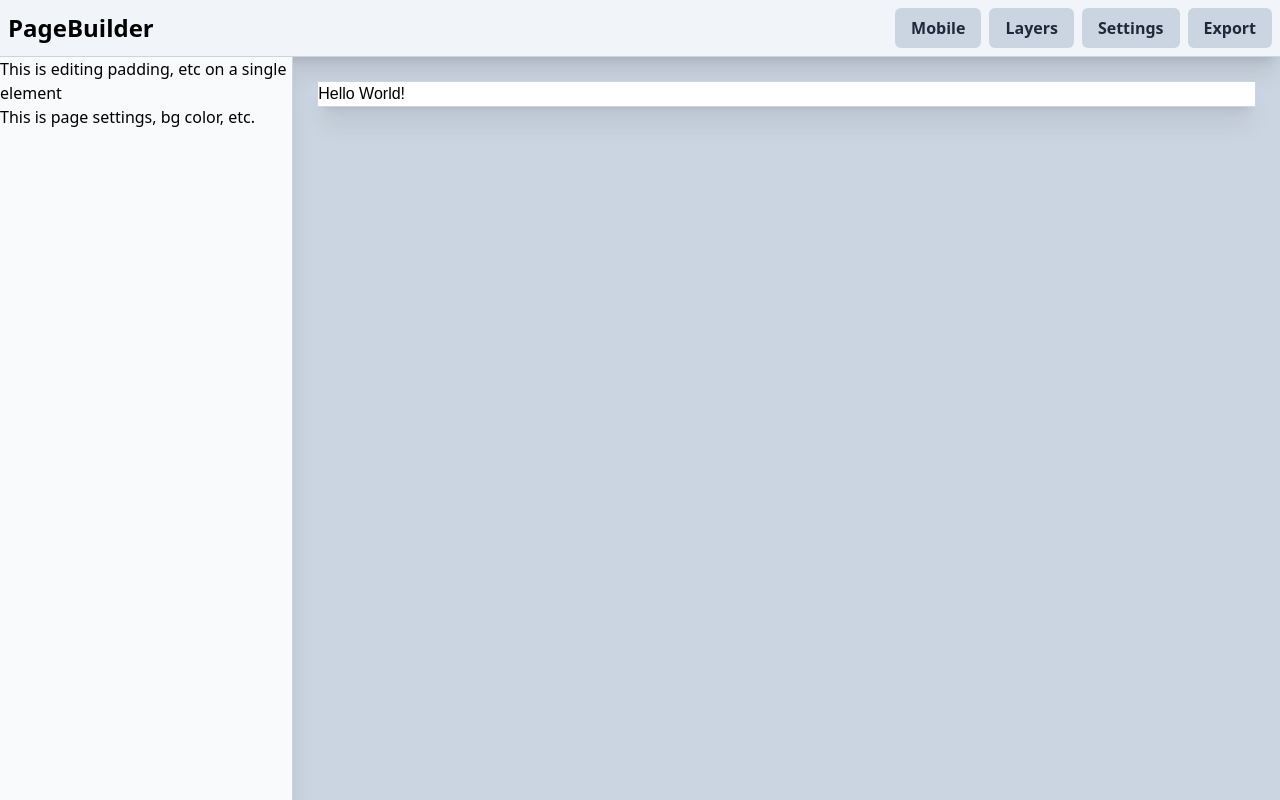
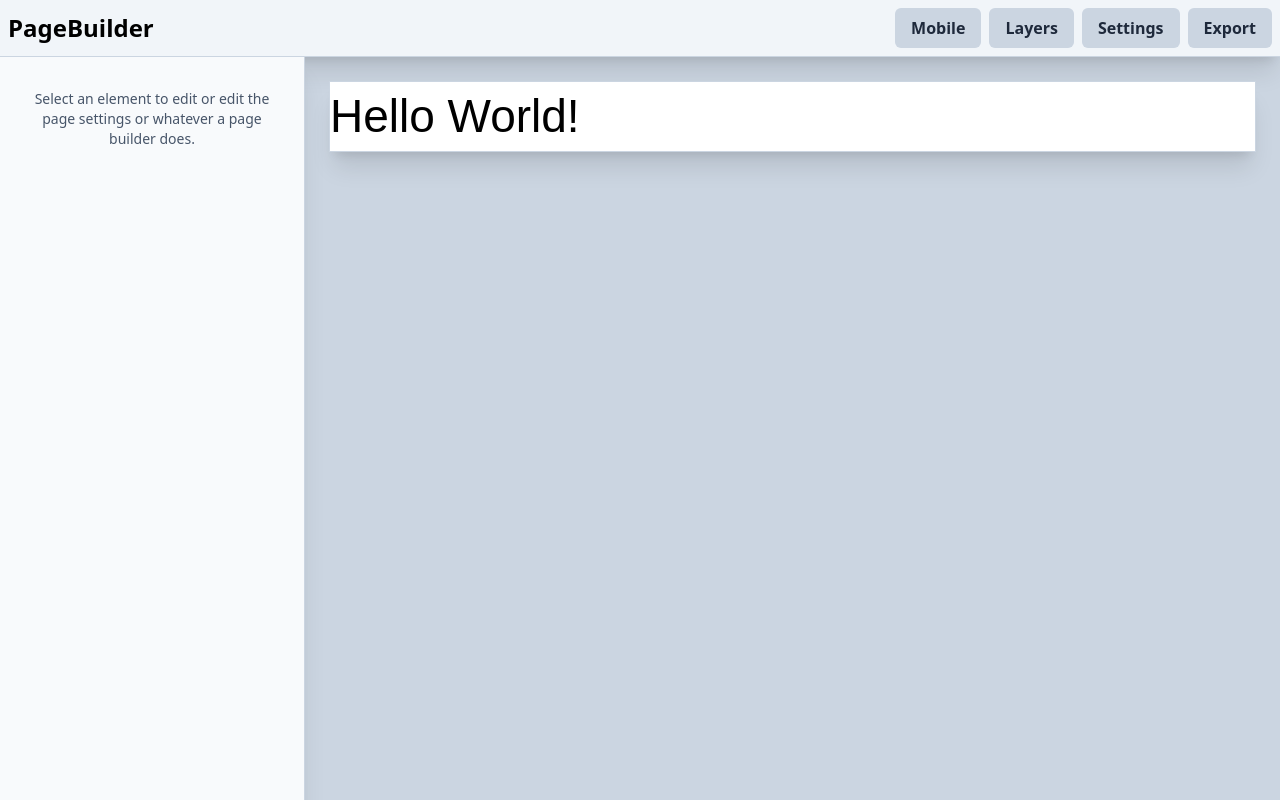
Before and after one commit to InternetStarship/Marketlify.xyz, a Next.js app: page / in a window 1280 px wide. Built offline with nearby package versions, Linux system fonts and the light colour scheme.

Commit message:
sidebar start

```diff
--- a/components/Canvas.js
+++ b/components/Canvas.js
@@ -3,7 +3,9 @@
  *   All rights reserved.
  */
 
-export default function Canvas({ page }) {
+import Element from "./builder/Element";
+
+export default function Canvas({ page, edit }) {
   return (
     <main id="canvasContainer">
       <div id="mainCanvas">
@@ -18,12 +20,9 @@ export default function Canvas({ page }) {
                         className="element"
                         key={element.id}
                         style={element.style}
+                        onClick={() => edit(element)}
                       >
-                        {element.type === "text" ? (
-                          <p>{element.content}</p>
-                        ) : (
-                          <p>Unknown Element Type</p>
-                        )}
+                        <Element element={element} />
                       </div>
                     ))}
                   </div>
--- a/components/Panel.js
+++ b/components/Panel.js
@@ -3,8 +3,85 @@
  *   All rights reserved.
  */
 
-export default function Panel() {
+import { useState, useEffect } from "react";
+import { AiOutlineCloseCircle } from "react-icons/ai";
+
+export default function Panel({ page, close, selectedId }) {
+  const [styles, setStyles] = useState({
+    color: "#000000",
+    fontFamily: "sans-serif",
+    fontSize: 46,
+    fontWeight: 400,
+    fontStyle: "normal",
+    textDecoration: "none",
+    textAlign: "left",
+    lineHeight: 1.5,
+    letterSpacing: 0, // test
+  });
+
+  useEffect(() => {
+    const currentElement = findById(selectedId, page.sections);
+    currentElement.style = styles;
+    console.log("styles updates", currentElement.style);
+    // TODO - update the styles of page;
+  }, [styles]);
+
+  const handleChange = (event) => {
+    const { name, value } = event.target;
+    setStyles({ ...styles, [name]: value });
+  };
+
+  const renderInputs = () => {
+    const makeLabelPretty = (key) => {
+      return key
+        .replace(/([A-Z])/g, " $1")
+        .replace(/^./, (str) => str.toUpperCase());
+    };
+
+    return Object.entries(styles).map(([key, value]) => (
+      <div key={key} className="sidebar-fieldset">
+        <label className="sidebar-label" htmlFor={key}>
+          {makeLabelPretty(key)}:
+        </label>
+        <input
+          className="sidebar-input"
+          type="text"
+          id={key}
+          name={key}
+          value={value}
+          onChange={handleChange}
+        />
+      </div>
+    ));
+  };
+
+  function findById(id, obj = sections) {
+    if (Array.isArray(obj)) {
+      for (const item of obj) {
+        const result = findById(id, item);
+        if (result) return result;
+      }
+    } else if (typeof obj === "object") {
+      if (obj.id === id) return obj;
+
+      for (const key in obj) {
+        const result = findById(id, obj[key]);
+        if (result) return result;
+      }
+    }
+
+    return null;
+  }
+
   return (
-    <main className="">This is editing padding, etc on a single element</main>
+    <>
+      <div className="text-lg flex items-center justify-between font-bold mb-6">
+        <h3>Editing [page type]</h3>
+        <button className="text-slate-500" onClick={close}>
+          <AiOutlineCloseCircle />
+        </button>
+      </div>
+      {renderInputs()}
+    </>
   );
 }
--- a/components/Sidebar.js
+++ b/components/Sidebar.js
@@ -5,12 +5,27 @@
 
 import Panel from "../components/Panel";
 import Settings from "../components/Settings";
+import { useState, useEffect } from "react";
 
-export default function Sidebar() {
+export default function Sidebar({ current, page, close, selectedId }) {
+  const [selected, setSelected] = useState(current);
+
+  useEffect(() => {
+    setSelected(current);
+  }, [current]);
+
   return (
     <main id="sidebar">
-      <Panel />
-      <Settings />
+      {selected === "editing" && (
+        <Panel page={page} close={close} selectedId={selectedId} />
+      )}
+      {selected === "settings" && <Settings />}
+      {selected === "" && (
+        <div className="text-sm text-center text-slate-600">
+          Select an element to edit or edit the page settings or whatever a page
+          builder does.
+        </div>
+      )}
     </main>
   );
 }
--- a/components/builder/Element.js
+++ b/components/builder/Element.js
@@ -3,6 +3,14 @@
  *   All rights reserved.
  */
 
-export default function Elements() {
-  return <main className="">We'll see if this matters heh</main>;
+export default function Elements({ element }) {
+  return (
+    <>
+      {element.type === "text" ? (
+        <p>{element.content}</p>
+      ) : (
+        <p>Unknown Element Type</p>
+      )}
+    </>
+  );
 }
--- a/package.json
+++ b/package.json
@@ -14,6 +14,7 @@
     "postcss": "8.4.21",
     "react": "18.2.0",
     "react-dom": "18.2.0",
+    "react-icons": "^4.8.0",
     "tailwindcss": "3.3.1"
   }
 }
--- a/pages/index.js
+++ b/pages/index.js
@@ -41,53 +41,57 @@ export default function Builder() {
         id: 1,
         title: "Section 1",
         style: {
-          background: {
-            color: "#ffffff",
-            image: {
-              url: "",
-              position: "center",
-              repeat: "no-repeat",
-              size: "cover",
-            },
-          },
-          border: {
-            width: 0,
-            style: "solid",
-            color: "#000000",
-          },
-          shadow: {
-            x: 0,
-            y: 0,
-            blur: 0,
-            spread: 0,
-            color: "#000000",
-          },
+          backgroundColor: "#ffffff",
+          backgroundImage: "",
+          backgroundPosition: "center",
+          backgroundRepeat: "no-repeat",
+          backgroundSize: "cover",
+          borderWidth: 0,
+          borderStyle: "solid",
+          borderColor: "#000000",
+          boxShadowX: 0,
+          boxShadowY: 0,
+          boxShadowBlur: 0,
+          boxShadowSpread: 0,
+          boxShadowColor: "#000000",
+          layoutWidth: "100%",
+          layoutHeight: "100%",
+          paddingTop: 0,
+          paddingRight: 0,
+          paddingBottom: 0,
+          paddingLeft: 0,
+          marginTop: 0,
+          marginRight: 0,
+          marginBottom: 0,
+          marginLeft: 0,
         },
         rows: [
           {
             id: 2,
             style: {
-              background: {
-                color: "#ffffff",
-                image: {
-                  url: "",
-                  position: "center",
-                  repeat: "no-repeat",
-                  size: "cover",
-                },
-              },
-              border: {
-                width: 0,
-                style: "solid",
-                color: "#000000",
-              },
-              shadow: {
-                x: 0,
-                y: 0,
-                blur: 0,
-                spread: 0,
-                color: "#000000",
-              },
+              backgroundColor: "#ffffff",
+              backgroundImage: "",
+              backgroundPosition: "center",
+              backgroundRepeat: "no-repeat",
+              backgroundSize: "cover",
+              borderWidth: 0,
+              borderStyle: "solid",
+              borderColor: "#000000",
+              boxShadowX: 0,
+              boxShadowY: 0,
+              boxShadowBlur: 0,
+              boxShadowSpread: 0,
+              boxShadowColor: "#000000",
+              layoutWidth: "100%",
+              layoutHeight: "100%",
+              paddingTop: 0,
+              paddingRight: 0,
+              paddingBottom: 0,
+              paddingLeft: 0,
+              marginTop: 0,
+              marginRight: 0,
+              marginBottom: 0,
+              marginLeft: 0,
             },
             columns: [
               {
@@ -100,7 +104,7 @@ export default function Builder() {
                     style: {
                       color: "#000000",
                       fontFamily: "sans-serif",
-                      fontSize: 16,
+                      fontSize: 46,
                       fontWeight: 400,
                       fontStyle: "normal",
                       textDecoration: "none",
@@ -117,14 +121,34 @@ export default function Builder() {
       },
     ], // this is test data
   });
+  const [current, setCurrent] = useState("");
+  const [selectedId, setSelectedId] = useState("");
+
+  function edit(element) {
+    setCurrent("editing");
+    setSelectedId(element.id);
+  }
+
+  function settings() {
+    setCurrent("settings");
+  }
+
+  function closeSidebar() {
+    setCurrent("");
+  }
 
   return (
     <main className="w-full h-screen overflow-hidden bg-slate-300">
       <Toolbar />
       <div className="flex flex-row">
-        <Sidebar />
+        <Sidebar
+          current={current}
+          selectedId={selectedId}
+          page={page}
+          close={closeSidebar}
+        />
         <div className="w-full">
-          <Canvas page={page} />
+          <Canvas page={page} edit={edit} />
         </div>
       </div>
     </main>
--- a/styles/globals.css
+++ b/styles/globals.css
@@ -7,9 +7,18 @@
 @tailwind utilities;
 
 #sidebar {
-  @apply bg-slate-50 border-r shadow-xl border-slate-300;
+  @apply bg-slate-50 border-r p-8 shadow-xl border-slate-300;
   width: 380px;
   height: calc(100vh - 30px);
+}
+.sidebar-fieldset {
+  @apply mb-4;
+}
+.sidebar-label {
+  @apply text-slate-500 font-medium mb-2 text-sm;
+}
+.sidebar-input {
+  @apply border border-slate-300 p-2 w-full rounded shadow-sm;
 }
 
 #canvasContainer {
```
Also changed, not shown: 2 other files (tests, documents, lock files or other folders).
